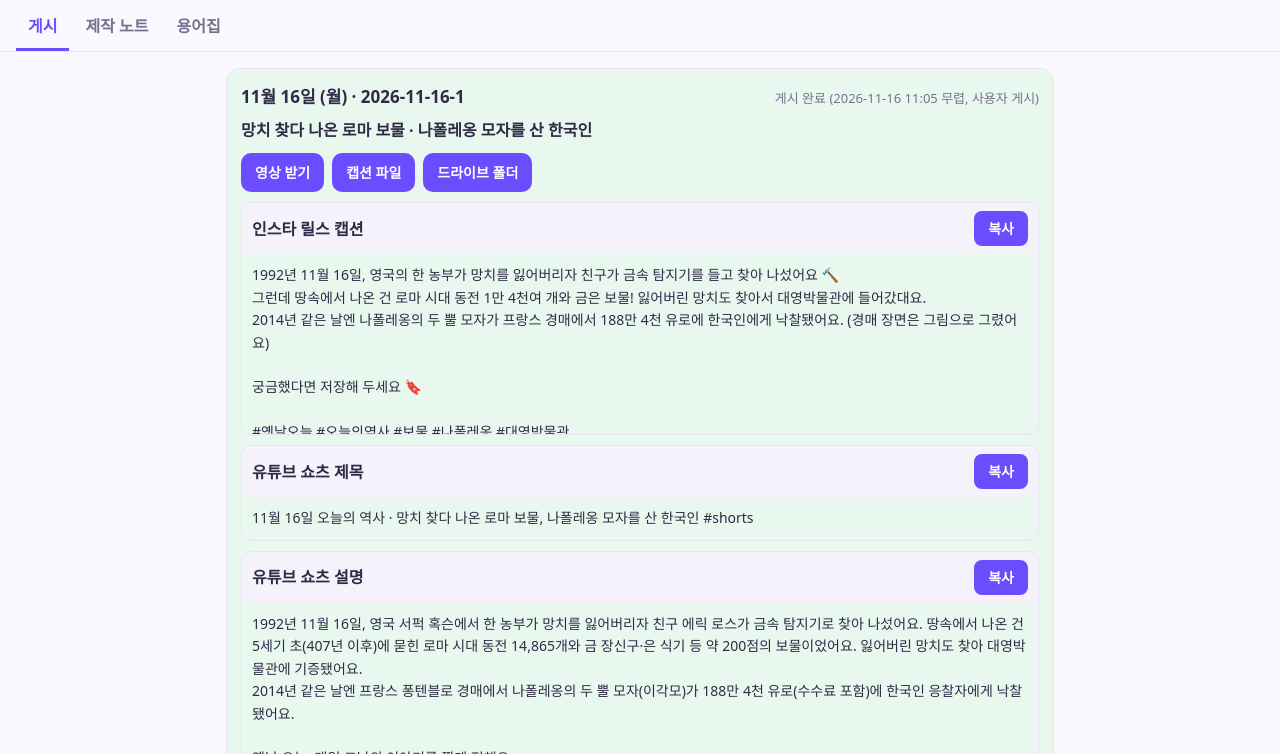
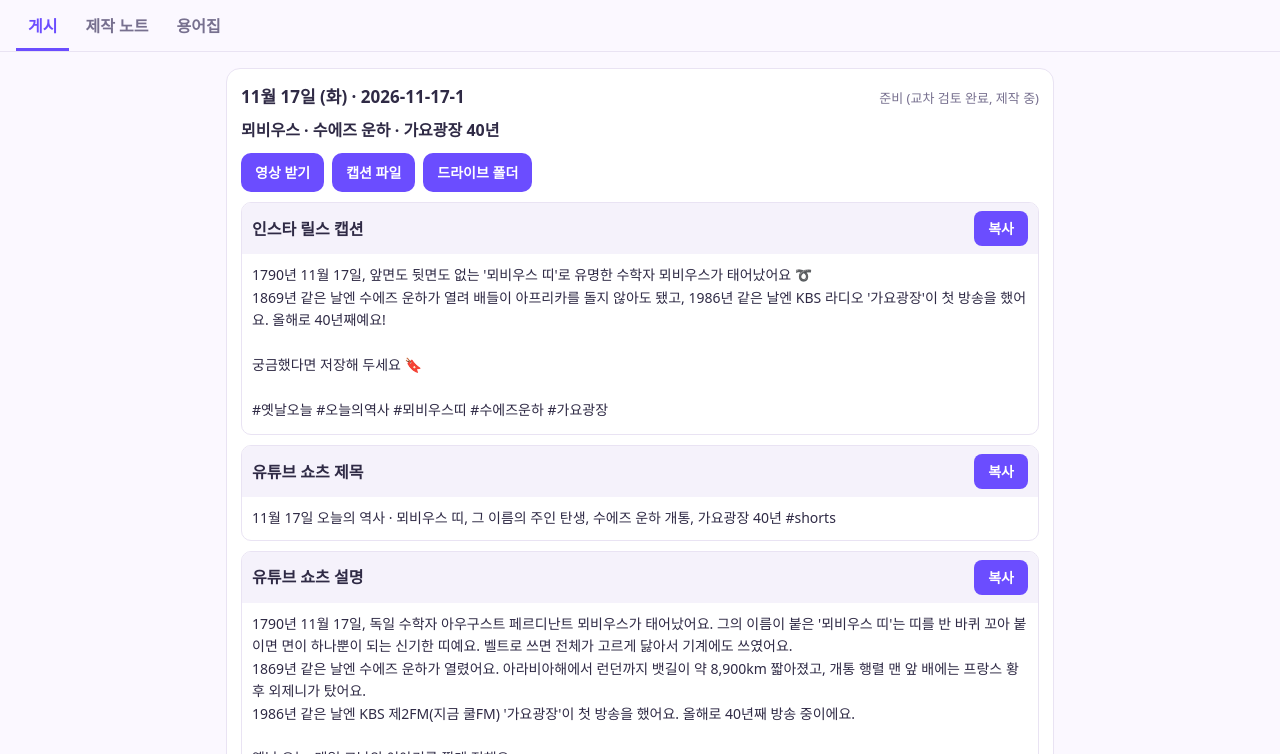
Before and after one commit to luckyho8/onthisday-site, a plain HTML site: page index.html in a window 1280 px wide. Shown: the part 46-800 px from the top of the page. Drawn offline with Linux system fonts and the light colour scheme.

Commit message:
작업판 갱신

```diff
--- a/index.html
+++ b/index.html
@@ -40,7 +40,32 @@ details{margin-top:8px;font-size:14px}summary{cursor:pointer;color:var(--sub)}
 <button data-t="post">게시</button><button data-t="notes">제작 노트</button><button data-t="terms">용어집</button>
 </nav></header>
 <main>
-<div class="tab" id="post"><section class="post done"><div class="ph"><h3>11월 16일 (월) · 2026-11-16-1</h3><span class="st">게시 완료 (2026-11-16 11:05 무렵, 사용자 게시)</span></div><p class="tt">망치 찾다 나온 로마 보물 · 나폴레옹 모자를 산 한국인</p><div class="btns"><a class="btn" href="https://drive.google.com/file/d/1SRpo4BwOdjWgCavC5OKsK23cGcNcTmNT/view?usp=drivesdk">영상 받기</a><a class="btn" href="https://drive.google.com/file/d/15iBhdDike6ezBWoqm5MGV8bszyYu0XBa/view?usp=drivesdk">캡션 파일</a><a class="btn" href="https://drive.google.com/drive/folders/1n57p8UB0U3kYSDMA3pa6HI0HBHFIAoXI">드라이브 폴더</a></div><div class="cp"><div class="cph"><b>인스타 릴스 캡션</b><button onclick="cp('2026-11-16-1-ig', this)">복사</button></div><pre id="2026-11-16-1-ig">1992년 11월 16일, 영국의 한 농부가 망치를 잃어버리자 친구가 금속 탐지기를 들고 찾아 나섰어요 🔨
+<div class="tab" id="post"><section class="post"><div class="ph"><h3>11월 17일 (화) · 2026-11-17-1</h3><span class="st">준비 (교차 검토 완료, 제작 중)</span></div><p class="tt">뫼비우스 · 수에즈 운하 · 가요광장 40년</p><div class="btns"><a class="btn" href="https://drive.google.com/file/d/1f0xuRA1IIH5jwjn4rYD8KQsOVEFe3yD4/view?usp=drivesdk">영상 받기</a><a class="btn" href="https://drive.google.com/file/d/1dPWoemvJL1LCWR4jxCGC8ucl0N_I-p9r/view?usp=drivesdk">캡션 파일</a><a class="btn" href="https://drive.google.com/drive/folders/18XrFLZlKBvE3pw-rs7Fz9cCMGXu1YRO5">드라이브 폴더</a></div><div class="cp"><div class="cph"><b>인스타 릴스 캡션</b><button onclick="cp('2026-11-17-1-ig', this)">복사</button></div><pre id="2026-11-17-1-ig">1790년 11월 17일, 앞면도 뒷면도 없는 &#x27;뫼비우스 띠&#x27;로 유명한 수학자 뫼비우스가 태어났어요 ➰
+1869년 같은 날엔 수에즈 운하가 열려 배들이 아프리카를 돌지 않아도 됐고, 1986년 같은 날엔 KBS 라디오 &#x27;가요광장&#x27;이 첫 방송을 했어요. 올해로 40년째예요!
+
+궁금했다면 저장해 두세요 🔖
+
+#옛날오늘 #오늘의역사 #뫼비우스띠 #수에즈운하 #가요광장
+
+📷 그림·사진: 위키미디어 공용 (퍼블릭 도메인·CC0) · 지도: Natural Earth
+🎵 &quot;Master of the Feast&quot; Kevin MacLeod (incompetech.com) / Licensed under Creative Commons: By Attribution 4.0 License / creativecommons.org/licenses/by/4.0/</pre></div><div class="cp"><div class="cph"><b>유튜브 쇼츠 제목</b><button onclick="cp('2026-11-17-1-yt', this)">복사</button></div><pre id="2026-11-17-1-yt">11월 17일 오늘의 역사 · 뫼비우스 띠, 그 이름의 주인 탄생, 수에즈 운하 개통, 가요광장 40년 #shorts</pre></div><div class="cp"><div class="cph"><b>유튜브 쇼츠 설명</b><button onclick="cp('2026-11-17-1-yd', this)">복사</button></div><pre id="2026-11-17-1-yd">1790년 11월 17일, 독일 수학자 아우구스트 페르디난트 뫼비우스가 태어났어요. 그의 이름이 붙은 &#x27;뫼비우스 띠&#x27;는 띠를 반 바퀴 꼬아 붙이면 면이 하나뿐이 되는 신기한 띠예요. 벨트로 쓰면 전체가 고르게 닳아서 기계에도 쓰였어요.
+1869년 같은 날엔 수에즈 운하가 열렸어요. 아라비아해에서 런던까지 뱃길이 약 8,900km 짧아졌고, 개통 행렬 맨 앞 배에는 프랑스 황후 외제니가 탔어요.
+1986년 같은 날엔 KBS 제2FM(지금 쿨FM) &#x27;가요광장&#x27;이 첫 방송을 했어요. 올해로 40년째 방송 중이에요.
+
+옛날 오늘, 매일 그날의 이야기를 짧게 전해요.
+
+📌 출처
+- August Ferdinand Möbius (영어 위키백과): https://en.wikipedia.org/wiki/August_Ferdinand_M%C3%B6bius
+- Möbius strip (영어 위키백과): https://en.wikipedia.org/wiki/M%C3%B6bius_strip
+- Suez Canal (영어 위키백과): https://en.wikipedia.org/wiki/Suez_Canal
+- 가요광장 (한국어 위키백과): https://ko.wikipedia.org/wiki/가요광장
+
+📷 그림·사진: 아돌프 노이만 판화(퍼블릭 도메인), 에두아르 리우 그림(퍼블릭 도메인), 레이크스 미술관 1900년께 사진(CC0) — 위키미디어 공용 · 지도: Natural Earth(퍼블릭 도메인)
+🎵 &quot;Master of the Feast&quot; Kevin MacLeod (incompetech.com)
+Licensed under Creative Commons: By Attribution 4.0 License
+http://creativecommons.org/licenses/by/4.0/
+
+#옛날오늘 #오늘의역사 #뫼비우스띠</pre></div><details><summary>올리는 법</summary><ul><li>인스타: 릴스 → 영상 → 비율 원본 → 캡션 붙여 넣기 → 옵션 더 보기에서 고화질 업로드 켜기, AI 레이블 끄기 → Threads·Facebook 공유 끄기</li><li>유튜브: 쇼츠 → 영상 → 제목·설명 붙여 넣기 → 카테고리 교육, 아동용 아님, 변경·합성 콘텐츠 아니요</li><li>올린 뒤 Claude에게 "올렸어" + 링크</li></ul></details></section><section class="post done"><div class="ph"><h3>11월 16일 (월) · 2026-11-16-1</h3><span class="st">게시 완료 (2026-11-16 11:05 무렵, 사용자 게시)</span></div><p class="tt">망치 찾다 나온 로마 보물 · 나폴레옹 모자를 산 한국인</p><div class="btns"><a class="btn" href="https://drive.google.com/file/d/1SRpo4BwOdjWgCavC5OKsK23cGcNcTmNT/view?usp=drivesdk">영상 받기</a><a class="btn" href="https://drive.google.com/file/d/15iBhdDike6ezBWoqm5MGV8bszyYu0XBa/view?usp=drivesdk">캡션 파일</a><a class="btn" href="https://drive.google.com/drive/folders/1n57p8UB0U3kYSDMA3pa6HI0HBHFIAoXI">드라이브 폴더</a></div><div class="cp"><div class="cph"><b>인스타 릴스 캡션</b><button onclick="cp('2026-11-16-1-ig', this)">복사</button></div><pre id="2026-11-16-1-ig">1992년 11월 16일, 영국의 한 농부가 망치를 잃어버리자 친구가 금속 탐지기를 들고 찾아 나섰어요 🔨
 그런데 땅속에서 나온 건 로마 시대 동전 1만 4천여 개와 금은 보물! 잃어버린 망치도 찾아서 대영박물관에 들어갔대요.
 2014년 같은 날엔 나폴레옹의 두 뿔 모자가 프랑스 경매에서 188만 4천 유로에 한국인에게 낙찰됐어요. (경매 장면은 그림으로 그렸어요)
 
```
